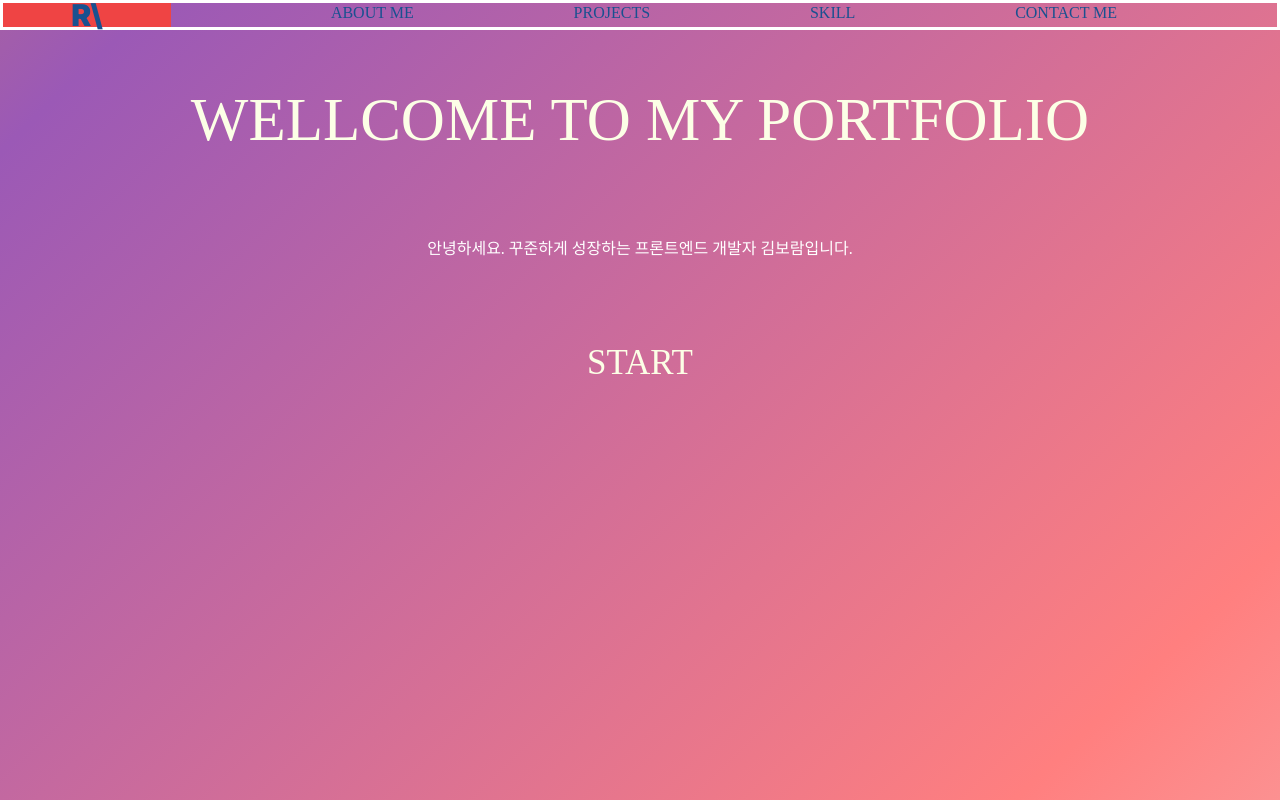
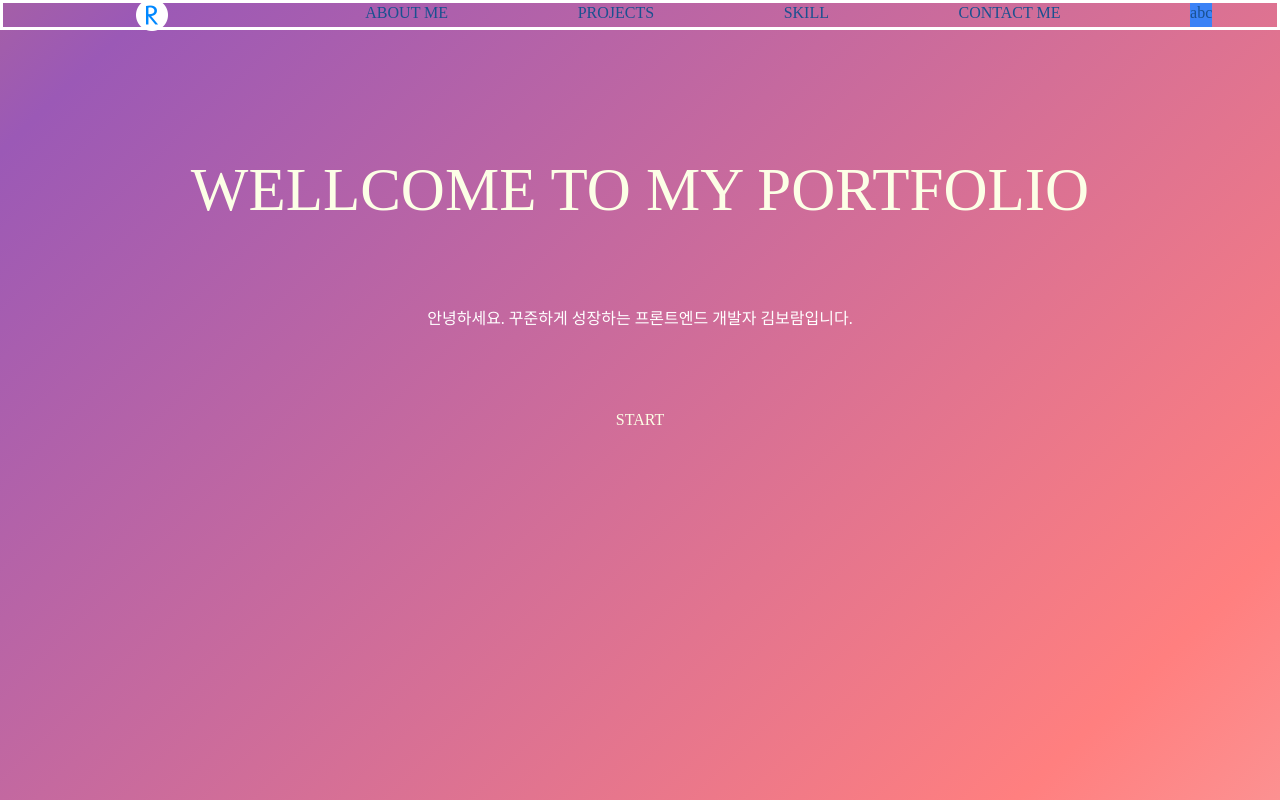
Before and after one commit to Bravetomato/my_portfolio, a React (Create React App) app: page /#/ in a window 1280 px wide. Built offline with nearby package versions, Linux system fonts and the light colour scheme.

Commit message:
header-2, add style folder

```diff
--- a/src/Header.js
+++ b/src/Header.js
@@ -1,21 +1,20 @@
 import { NavLink } from "react-router-dom";
 import "./style/Header.css";
+import logo from "./img/favicon.png";
 
 export default function Header() {
   return(
    <>
     <div className="header_wrap">
-      <div className="logo_wrap bg-red-500">
-        <NavLink to="/main">R\</NavLink>
+      <div className="logo_wrap">
+        <NavLink to="/main"><img src={logo} alt=""/></NavLink>
       </div>
         <NavLink to="/aboutme">ABOUT ME</NavLink>
         <NavLink to="/projects">PROJECTS</NavLink>
         <NavLink to="/skill">SKILL</NavLink>
         <NavLink to="/contactme">CONTACT ME</NavLink>
-
       <div className="manu_wrap bg-blue-500">
-        <div className="header_line_1" />
-        <div className="header_line_2" />
+        <span>abc</span>
       </div>
     </div>
    </>
--- a/src/index.css
+++ b/src/index.css
@@ -33,62 +33,3 @@ html, body, #root {
 #root {
   background-color: rgb(233, 236, 239);
 }
-
-.navBar {
-  background-color: hsla(0, 0%, 100%, 0);
-  transition: background-color .2s;
-}
-
-.navBarContainer {
-  color: #195190;
-}
-
-/* MainPage backround- gradient */
-.MainPage {
-  width: 100wh;
-  height: 100vh;
-  color: #fff;
-  /* background: linear-gradient(to right, #3d7eaa, #ffe47a); */
-  background: linear-gradient(136deg, rgb(68, 132, 206), rgb(26, 215, 192), rgb(255, 155, 17),
-  rgb(155, 89, 182), rgb(255, 127, 127), rgb(236, 240, 241));
-  background-size: 400% 400%;
-  -webkit-animation: Gradient 15s ease infinite;
-  -moz-animation: Gradient 15s ease infinite;
-  animation: Gradient 15s ease infinite;
-}
-
-@-webkit-keyframes Gradient {
-  0% {
-  background-position: 0% 50%
-  }
-50% {
-background-position: 100% 50%
-}
-100% {
-background-position: 0% 50%
-}
-}
-
-@-moz-keyframes Gradient {
-  0% {
-  background-position: 0% 50%
-  }
-50% {
-background-position: 100% 50%
-}
-100% {
-background-position: 0% 50%
-}
-}
-
-@keyframes Gradient {
-  0% {
-  background-position: 0% 50%
-  }
-50% {
-background-position: 100% 50%
-}
-100% {
-background-position: 0% 50%
-}
-}
--- a/src/pages/MainPage.js
+++ b/src/pages/MainPage.js
@@ -1,6 +1,7 @@
 import { useState, useEffect } from "react";
 import { Link } from "react-router-dom";
 import { Container } from "@mui/material";
+import "../style/MainPage.css";
 
 export default function MainPage() {
   const completeText ="안녕하세요. 꾸준하게 성장하는 프론트엔드 개발자 김보람입니다.";
@@ -19,27 +20,22 @@ export default function MainPage() {
     return() => clearInterval(interval)
   })
 
-  const mainStyle = {
+  const buttonStyle = {
     color: "#FCFFE6",
-    fontSize: "61px",
+    size: "35px",
+    marginTop: "80px",
     alignItems: "center",
-    justifyContent: "center",
-  }
-  const nextButtonStyle = {
-    color: "#FCFFE6",
-    fontSize: "35px",
-    marginTop: "80px",
   }
 
     return (
       <>
-       <div className="MainPage">
+       <div className="mainPage">
         <Container className="text-center">
-        <h2 type="text" style={mainStyle} className="p-20">WELLCOME TO MY PORTFOLIO</h2>
-        <h3>{text}</h3>
-        <Link to="/aboutme">
-        <button style={nextButtonStyle}>START</button>
-        </Link>
+         <h2 className="mainTitle">WELLCOME TO MY PORTFOLIO</h2>
+         <h3>{text}</h3>
+         <Link to="/aboutme">
+          <button style={buttonStyle}>START</button>
+         </Link>
         </Container>
        </div>
       </>
--- a/src/style/Header.css
+++ b/src/style/Header.css
@@ -4,7 +4,7 @@
     position: absolute;
     display: flex;
     border: 3px solid white;
-    justify-content: space-between;
+    justify-content: space-around;
   }
 
   /* 로고 시작 */
@@ -15,12 +15,6 @@
     justify-content: center;
     align-items: center;
   }
-
-  .logo_wrap > a {
-    font-family: "Inter", sans-serif;
-    font-weight: 900;
-    font-size: 30px;
-  }
   /* 로고 끝 */
 
   /* 메뉴 시작 */
@@ -28,5 +22,4 @@
     height: 100%;
     width: 168px;
   }
-
   /* 메뉴 끝 */
--- /dev/null
+++ b/src/style/MainPage.css
@@ -0,0 +1,58 @@
+/* MainPage backround- gradient */
+.mainPage {
+  width: 100wh;
+  height: 100vh;
+  color: #fff;
+  /* background: linear-gradient(to right, #3d7eaa, #ffe47a); */
+  background: linear-gradient(136deg, rgb(68, 132, 206), rgb(26, 215, 192), rgb(255, 155, 17),
+  rgb(155, 89, 182), rgb(255, 127, 127), rgb(236, 240, 241));
+  background-size: 400% 400%;
+  -webkit-animation: Gradient 15s ease infinite;
+  -moz-animation: Gradient 15s ease infinite;
+  animation: Gradient 15s ease infinite;
+}
+
+@-webkit-keyframes Gradient {
+  0% {
+  background-position: 0% 50%
+  }
+50% {
+background-position: 100% 50%
+}
+100% {
+background-position: 0% 50%
+}
+}
+
+@-moz-keyframes Gradient {
+  0% {
+  background-position: 0% 50%
+  }
+50% {
+background-position: 100% 50%
+}
+100% {
+background-position: 0% 50%
+}
+}
+
+@keyframes Gradient {
+  0% {
+  background-position: 0% 50%
+  }
+50% {
+background-position: 100% 50%
+}
+100% {
+background-position: 0% 50%
+}
+}
+
+.mainTitle {
+  color: #FCFFE6;
+  font-size: 61px;
+  padding-top: 150px;
+  padding-bottom: 80px;
+  align-items: center;
+  justify-content: center;
+}
```
Also changed, not shown: src/img/favicon.png (added).
